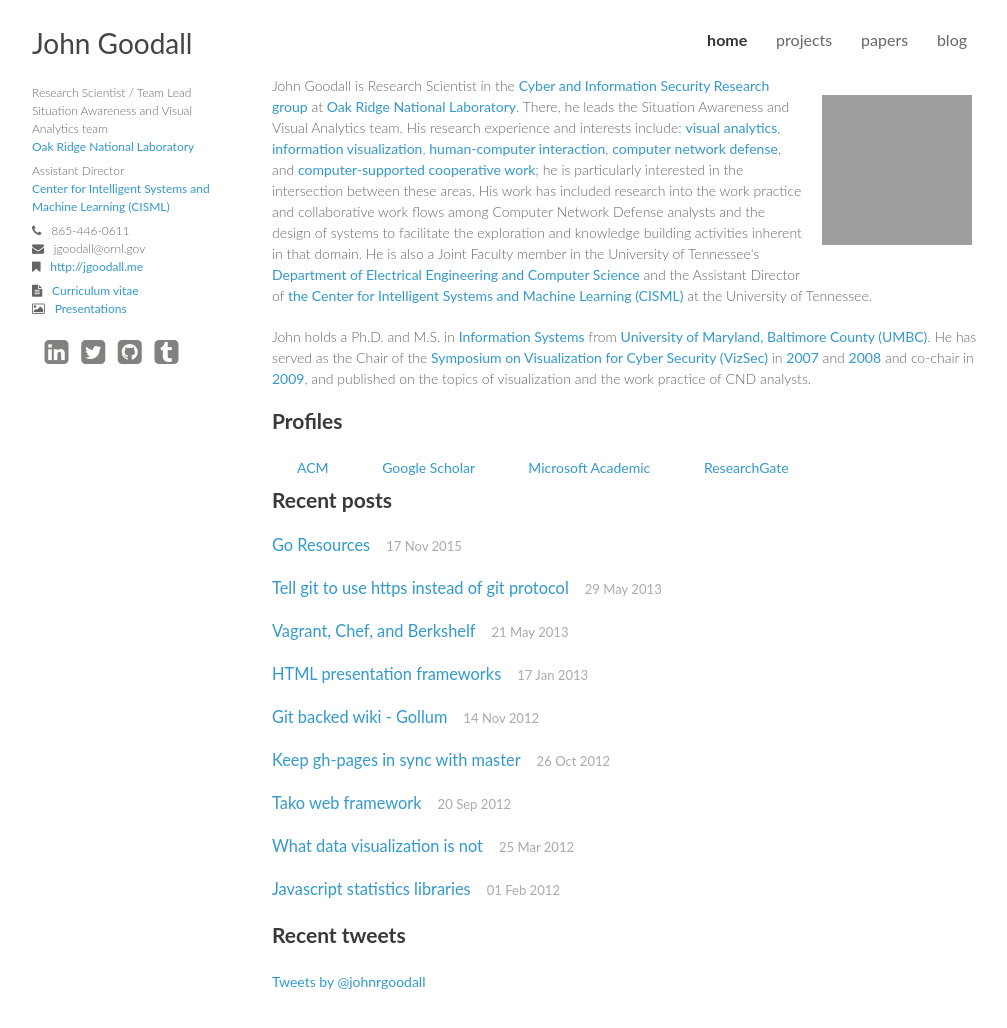
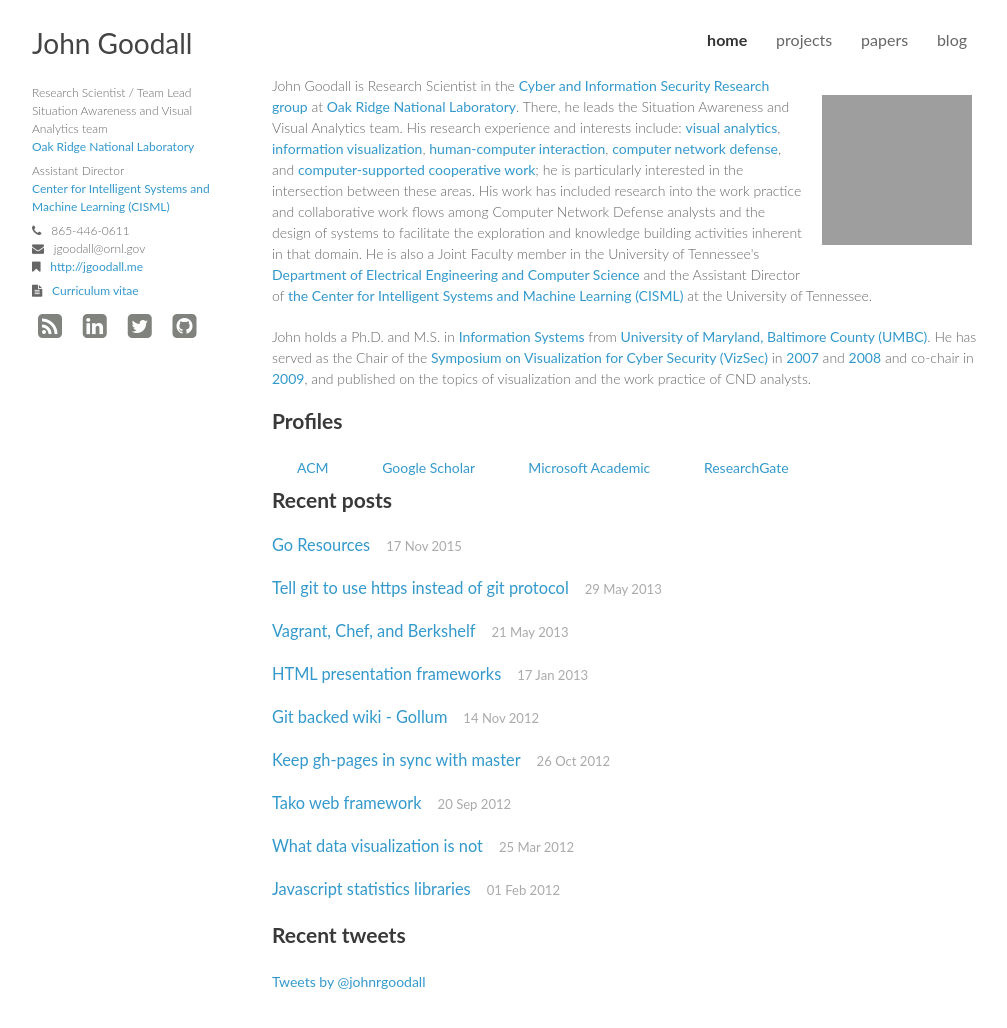
Before and after one commit to jgoodall/jgoodall.github.io, a Jekyll site: the page built from index.html, in a window 1280 px wide and 1042 px high. Shown: the top 1028 px of the window, without its empty margins (128-1135 px from the left). Built offline with Jekyll 4.4.1, drawn with Linux system fonts in a browser that asks for light colours; nearby versions of some CDN libraries; comment, search, counter and statistics services are not loaded; grey boxes are pictures that could not be loaded.

Commit message:
fixed rss icon, removed tumblr and speakerbox

```diff
--- a/_config.yml
+++ b/_config.yml
@@ -41,9 +41,5 @@
   username: johnrgoodall
 github:
   username: jgoodall
-speakerdeck:
-  username: jgoodall
-tumblr:
-  username: johnrgoodall
 
 cv_url: https://dl.dropbox.com/u/298645/goodall_cv.pdf
--- a/_includes/app.css
+++ b/_includes/app.css
@@ -38,7 +38,6 @@
 
 header .social {
   margin-top:12px;
-  font-size:28px;
 }
 
 header .social a {
--- a/_includes/sidebar.html
+++ b/_includes/sidebar.html
@@ -17,14 +17,12 @@
     </div>
     <div class='block'>
       <p><i class='fa fa-file-text'></i> &nbsp; <a href='{{ site.cv_url }}' title='Curriculum vitae (pdf)'>Curriculum vitae</a></p>
-      <p><i class='fa fa-picture-o'></i> &nbsp; <a href='https://speakerdeck.com/{{ site.speakerdeck }}' title='{{ site.author }} on SpeakerDeck :: https://speakerdeck.com/{{ site.speakerdeck }}'>Presentations</a></p>
     </div>
   </div>
   <div class='social'>
-    <a href='/feed.xml' rel='alternate' type='application/atom+xml' title='{{ site.title }} Atom Feed'><i class='fa fa-rss-sign'></i></a>
-    <a href='https://www.linkedin.com/in/{{ site.linkedin.username }}' title='{{ site.title }} on LinkedIn :: https://www.linkedin.com/in/{{ site.linkedin.username }}'><i class='fa fa-linkedin-square'> </i></a>
-    <a href='https://twitter.com/{{ site.twitter.username }}' title='{{ site.title }} on Twitter :: https://twitter.com/{{ site.twitter.username }}'><i class='fa fa-twitter-square'> </i></a>
-    <a href='https://github.com/{{ site.github.username }}/' title='{{ site.title }} on Github :: https://github.com/{{ site.github.username }}/'><i class='fa fa-github-square'> </i></a>
-    <a href='http://{{ site.tumblr.username }}.tumblr.com/' title='{{ site.title }} on Tumblr :: http://{{ site.tumblr.username }}.tumblr.com/'><i class='fa fa-tumblr-square'> </i></a>
+    <a href='/feed.xml' rel='alternate' type='application/atom+xml' title='{{ site.title }} Atom Feed'><i class='fa fa-2x fa-fw fa-rss-square'></i></a>
+    <a href='https://www.linkedin.com/in/{{ site.linkedin.username }}' title='{{ site.title }} on LinkedIn :: https://www.linkedin.com/in/{{ site.linkedin.username }}'><i class='fa fa-2x fa-fw fa-linkedin-square'> </i></a>
+    <a href='https://twitter.com/{{ site.twitter.username }}' title='{{ site.title }} on Twitter :: https://twitter.com/{{ site.twitter.username }}'><i class='fa fa-2x fa-fw fa-twitter-square'> </i></a>
+    <a href='https://github.com/{{ site.github.username }}/' title='{{ site.title }} on Github :: https://github.com/{{ site.github.username }}/'><i class='fa fa-2x fa-fw fa-github-square'> </i></a>
   </div>
 </header>
```
